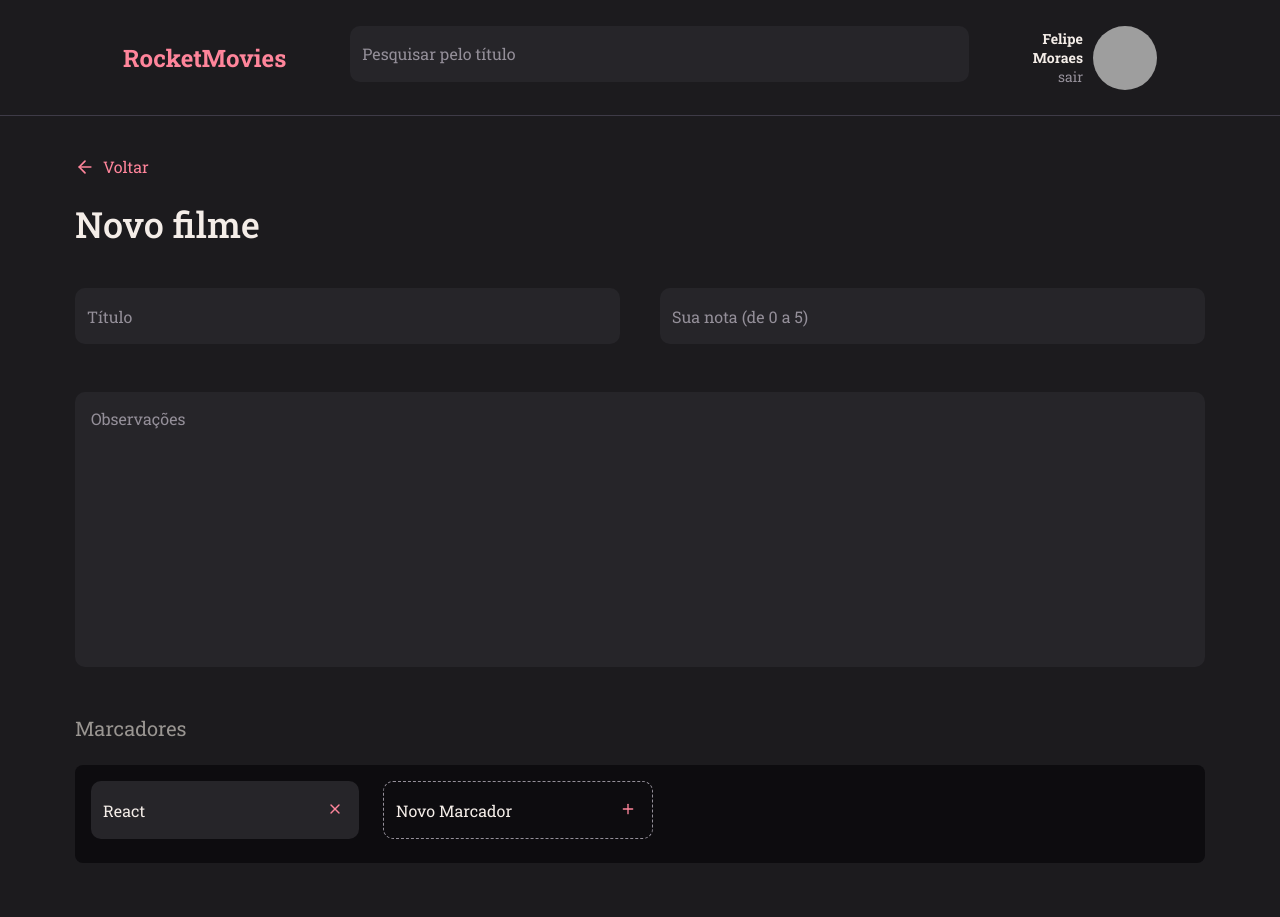
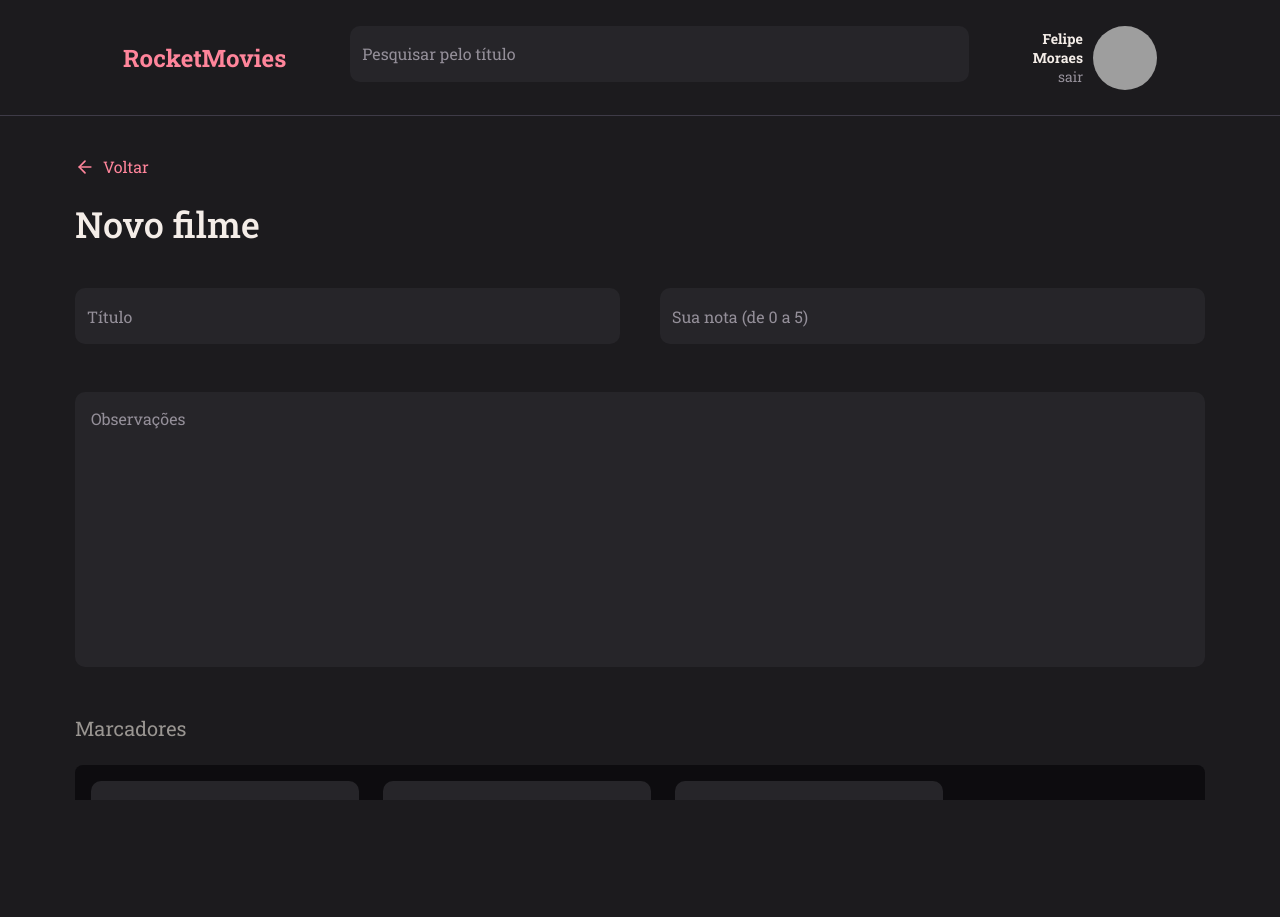
Before and after one commit to FelipeMMoraes/RocketMovies-FrontEnd, a React (Vite) app: page / in a window 1280 px wide. Shown: the top 917 px of the page. After the commit the page ends 800 px from the top, so only its background shows below. Built offline with nearby package versions, Linux system fonts and the light colour scheme; grey boxes are pictures that could not be loaded.

Commit message:
feat: scrollbar

```diff
--- a/src/pages/New/index.jsx
+++ b/src/pages/New/index.jsx
@@ -16,7 +16,7 @@ export function New(){
       <Header />
 
       <main>
-
+        <section>
           <Form>
 
             <header>
@@ -36,7 +36,9 @@ export function New(){
               <span>Marcadores</span>
 
               <div className="Moviesection">
-              <MovieItem value="React"/>
+                <MovieItem value="Ficção Científica"/>
+                <MovieItem value="Drama"/>
+                <MovieItem value="Família"/>
                 <MovieItem isNew value="Novo Marcador"/>
               </div>
             </div>
@@ -48,6 +50,8 @@ export function New(){
 
           </Form>
 
+        </section>
+
       </main>
     </Container>
   )
--- a/src/pages/New/styles.js
+++ b/src/pages/New/styles.js
@@ -10,6 +10,28 @@ export const Container = styled.div`
   grid-template-areas:
   "header"
   "content";
+
+  main {
+    grid-area: content;
+    overflow-y: auto;
+
+    ::-webkit-scrollbar {
+      width: 8px;
+    }
+    ::-webkit-scrollbar-track {
+      background: rgba(0, 0, 0, 0);
+    }
+    ::-webkit-scrollbar-thumb {
+      background-color: ${({ theme }) => theme.COLORS.PINK};
+      border-radius: 100px;
+    }
+    ::-webkit-scrollbar-button:start:decrement {
+      height: 100px;
+      display: block;
+      background-color: transparent;
+    }
+
+  }
 `;
 
 export const Form = styled.form`
```
Lines whose indentation alone changed are shown as unchanged.
